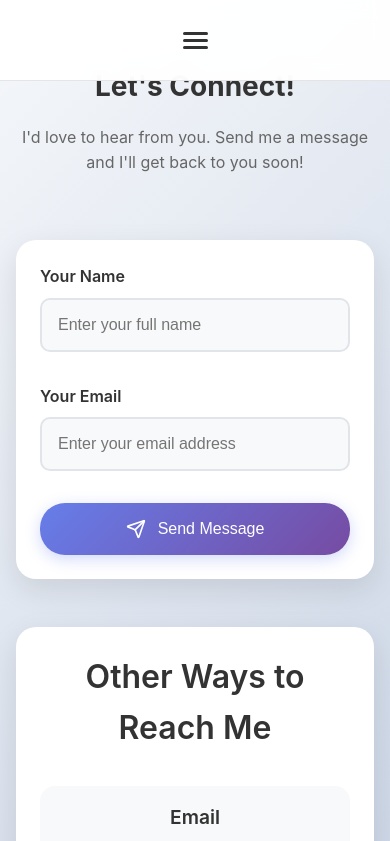
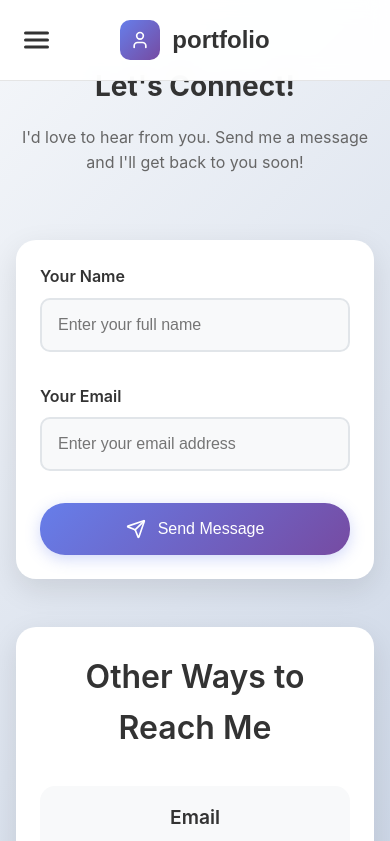
Before and after one commit to haroon-ahmed01/HaroonPortfolio, a React (Vite) app in the folder client/: page /contact in a window 390 px wide. Shown: the top 841 px of the page. Built offline with nearby package versions, Linux system fonts and the light colour scheme; the HTML template or start-up script is replaced by a standard one.

Commit message:
moved the hamburger menum to the left in mobile view

```diff
--- a/client/src/components/Navbar.css
+++ b/client/src/components/Navbar.css
@@ -36,7 +36,7 @@
   }
 
   .navbar-logo {
-  display: flex;
+  display: none; /* Hidden on desktop */
   align-items: center;
   background: none;
   border: none;
@@ -49,6 +49,13 @@
 
   .navbar-logo:hover {
   transform: scale(1.05);
+  }
+
+  .logo-image {
+  height: 60px;
+  width: 100%;
+  max-width: calc(100% - 80px); /* Leave space for hamburger menu */
+  object-fit: contain;
   }
 
   .logo-icon {
@@ -181,10 +188,11 @@
   .mobile-menu-content {
   display: flex;
   flex-direction: column;
-  align-items: center;
-  justify-content: center;
+  align-items: flex-start;
+  justify-content: flex-start;
   height: 100%;
-  gap: 2rem;
+  gap: 1rem;
+  padding: 6rem 2rem 2rem 2rem;
   }
 
   .mobile-nav-link {
@@ -193,9 +201,11 @@
   color: #333;
   font-size: 1.5rem;
   font-weight: 500;
-  padding: 1rem;
+  padding: 1rem 0;
   transition: color 0.3s ease;
   cursor: pointer;
+  width: 100%;
+  text-align: left;
   }
 
   .mobile-nav-link:hover,
@@ -205,6 +215,7 @@
 
   .mobile-menu-footer {
   margin-top: 2rem;
+  width: 100%;
   }
 
   .mobile-contact-btn {
@@ -218,6 +229,7 @@
   text-decoration: none;
   font-weight: 500;
   transition: all 0.3s ease;
+  width: fit-content;
   }
 
   .mobile-menu-overlay {
@@ -236,11 +248,21 @@
   display: none;
   }
 
+  .navbar-logo {
+  display: flex; /* Show logo only on mobile */
+  }
+
   .mobile-menu-btn {
   display: flex;
+  position: absolute;
+  left: 1rem;
+  top: 50%;
+  transform: translateY(-50%);
+  z-index: 1001;
   }
 
   .navbar-container {
   padding: 0 1rem;
+  justify-content: center;
   }
   }
--- a/client/src/components/Navbar.jsx
+++ b/client/src/components/Navbar.jsx
@@ -87,15 +87,15 @@ const Navbar = () => {
       <nav className={`navbar ${isScrolled ? "scrolled" : ""}`}>
         <div className="navbar-container">
           {/* Logo */}
-          {/* <button
+          <button
             onClick={() => handleNavClick("home")}
             className="navbar-logo"
           >
             <div className="logo-icon">
               <User className="logo-text" size={20} />
             </div>
-            <span className="logo-name">Haroon</span>
-          </button> */}
+            <span className="logo-name">portfolio</span>
+          </button>
 
           {/* Desktop Navigation */}
           <div className="navbar-menu">
```
Lines whose indentation alone changed are shown as unchanged.
